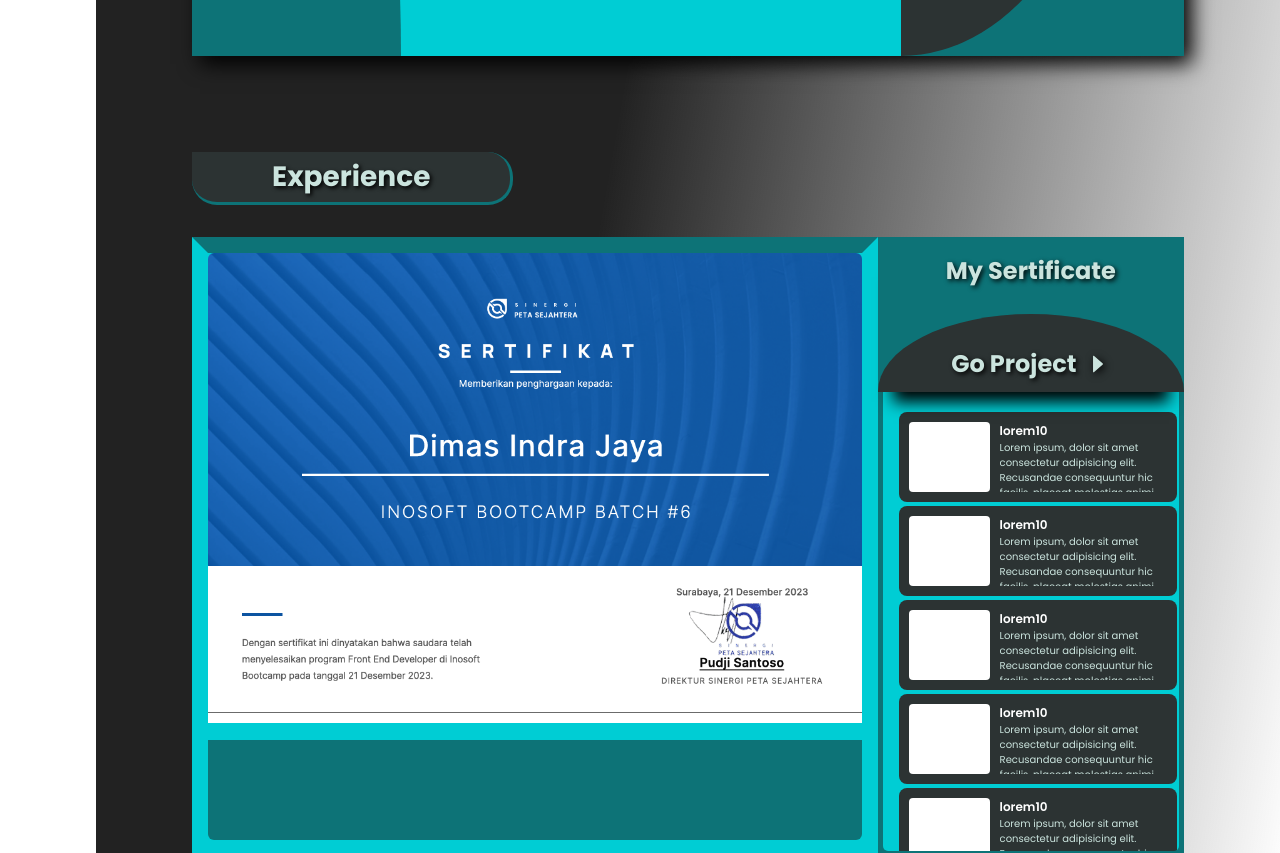
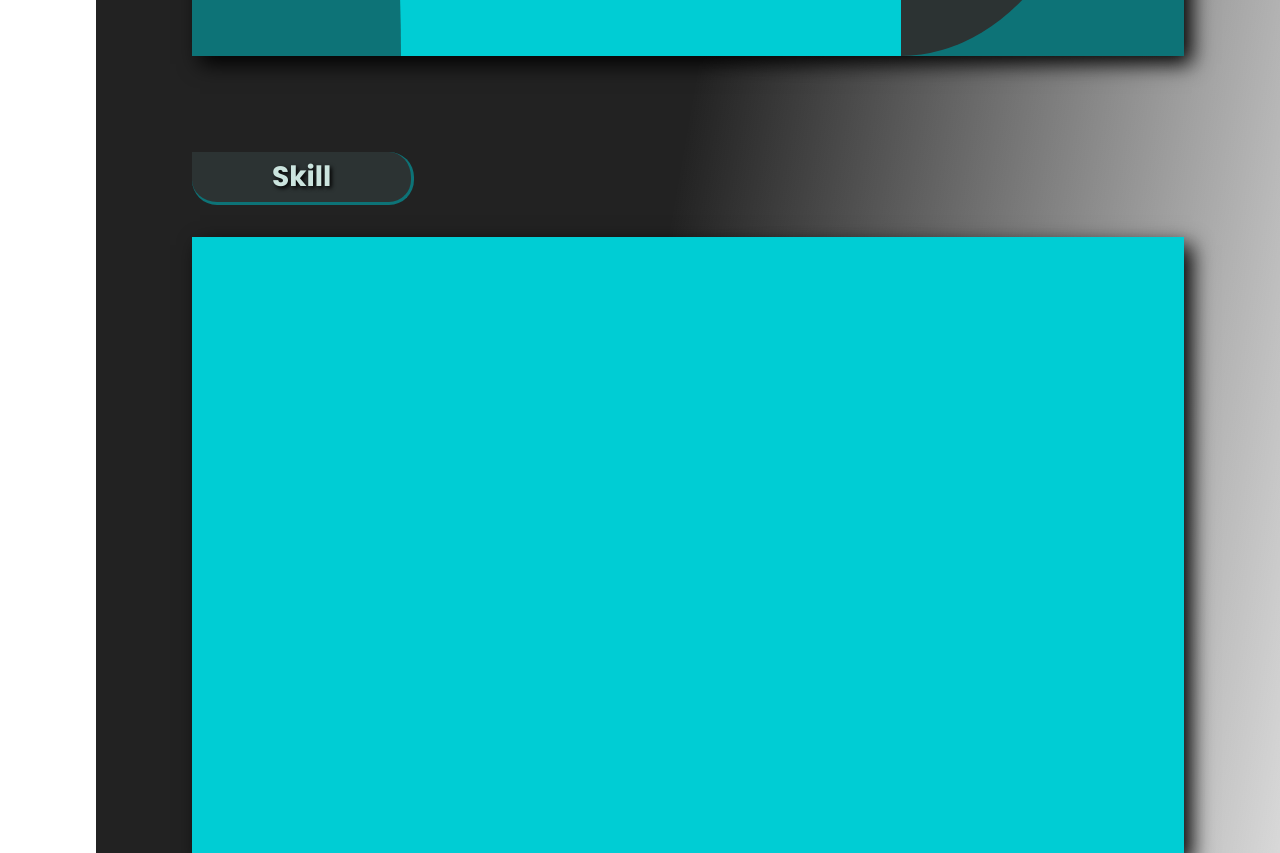
Before and after one commit to CryStealLz0/Project_Vite_Porotfolio, a React (Vite) app: page / in a window 1280 px wide. Shown: the part 1480-2333 px from the top of the page. Built offline with nearby package versions, Linux system fonts and the light colour scheme.

Commit message:
experience

```diff
--- a/src/App.tsx
+++ b/src/App.tsx
@@ -4,6 +4,7 @@ import NavbarBottom from './component/Navbar/NavbarBottom.tsx';
 import HomeWelcome from './component/Home/HomeWelcome.tsx';
 import AboutProfil from './component/About/AboutProfil.tsx';
 import Experience from './component/Experience/experience.tsx';
+import Skill from './component/Skill/Skill.tsx';
 
 function App() {
   return (
@@ -17,6 +18,7 @@ function App() {
         {/* Content */}
         <HomeWelcome />
         <AboutProfil />
+        <Skill />
         {/* <div className="hidden"> */}
         <Experience />
         {/* </div> */}
--- a/src/component/Experience/experience.tsx
+++ b/src/component/Experience/experience.tsx
@@ -17,14 +17,29 @@ function Experience() {
                   <img src="./src/assets/Sertifikat/ino2.png" alt="" />
                   <img src="./src/assets/Sertifikat/ino3.png" alt="" />
                 </div>
-                <div className="experience-des"></div>
+                <div className="experience-des">
+                  <div className="des-isi">
+                    <h1>
+                      Lorem ipsum dolor, sit amet consectetur adipisicing elit.
+                      Sint, deserunt!
+                    </h1>
+                    <p>
+                      Lorem ipsum dolor sit amet consectetur adipisicing elit.
+                      Odio a mollitia dolore perferendis consectetur tempore
+                      veniam velit beatae temporibus nam suscipit sapiente cum,
+                      qui aliquam inventore nihil rem sequi sed, expedita
+                      voluptatum quaerat odit cupiditate? Tempore vitae atque
+                      natus saepe.
+                    </p>
+                  </div>
+                </div>
               </div>
               <div className="container-choice">
                 <div className="choice-des">
                   <h1>My Sertificate</h1>
                   <div className="choice-buttons">
                     <h1>
-                      Go Project
+                      Next Project
                       <span>
                         <AiFillCaretRight />
                       </span>
--- /dev/null
+++ b/src/component/Skill/Skill.tsx
@@ -0,0 +1,21 @@
+function Skill() {
+  return (
+    <>
+      <div className="container-section" id="skill">
+        <div className="heading">
+          <h1>Skill</h1>
+        </div>
+        <div className="content">
+          <div className="skill-content">
+            <div className="container-skill">
+              <div className="skil-heading"></div>
+              <div className="skill-cont-card"></div>
+            </div>
+          </div>
+        </div>
+      </div>
+    </>
+  );
+}
+
+export default Skill;
--- a/src/style/Experience/experience.scss
+++ b/src/style/Experience/experience.scss
@@ -16,12 +16,14 @@
             width: 100%;
             border: 1rem solid $secondary-variant;
             border-top: 1rem solid $secondary;
+            border-bottom: 1rem solid $secondary;
             overflow: hidden;
             .experience-img {
                 height: 80%;
                 width: 100%;
-                border-radius: 6px 6px 0px 0px;
                 background: $secondary-variant;
+                border-left: 2px solid $secondary;
+                border-right: 2px solid $secondary;
                 overflow-x: auto;
                 &::-webkit-scrollbar {
                     width: 0;
@@ -34,8 +36,24 @@
                 bottom: 0;
                 height: 100px;
                 width: 100%;
-                background: $secondary;
-                border-radius: 0px 0px 6px 6px;
+                border-left: 2px solid $secondary;
+                border-right: 2px solid $secondary;
+                border-bottom: 2px solid $secondary;
+                .des-isi {
+                    padding: 4px 1rem 1rem 1rem;
+                    h1 {
+                        font-size: 16px;
+                        color: $primary;
+                        font-weight: 600;
+                        padding-bottom: 6px;
+                    }
+                    p {
+                        font-size: 14px;
+                        font-weight: 400;
+                        color: $primary-variant;
+                        line-height: 18px;
+                    }
+                }
             }
         }
         .container-choice {
@@ -46,14 +64,17 @@
                 position: relative;
                 display: flex;
                 justify-content: center;
-                height: 25%;
+                height: 22%;
                 width: 100%;
                 overflow: hidden;
-                padding-top: 1rem;
+                padding-top: 12px;
+                border-top: 1rem solid $secondary-variant;
+                border-left: 1rem solid $secondary;
+                border-right: 1rem solid $secondary;
                 box-shadow: 0px 25px 15px -15px black;
                 background: $secondary;
                 z-index: 1;
-                font-size: 24px;
+                font-size: 20px;
                 font-weight: 700;
                 &::before {
                     content: "";
@@ -111,7 +132,7 @@
 
             .choice {
                 position: relative;
-                height: 75%;
+                height: 78%;
                 width: 100%;
                 padding:  1rem 0rem;
                 padding-left: 1rem;
```
